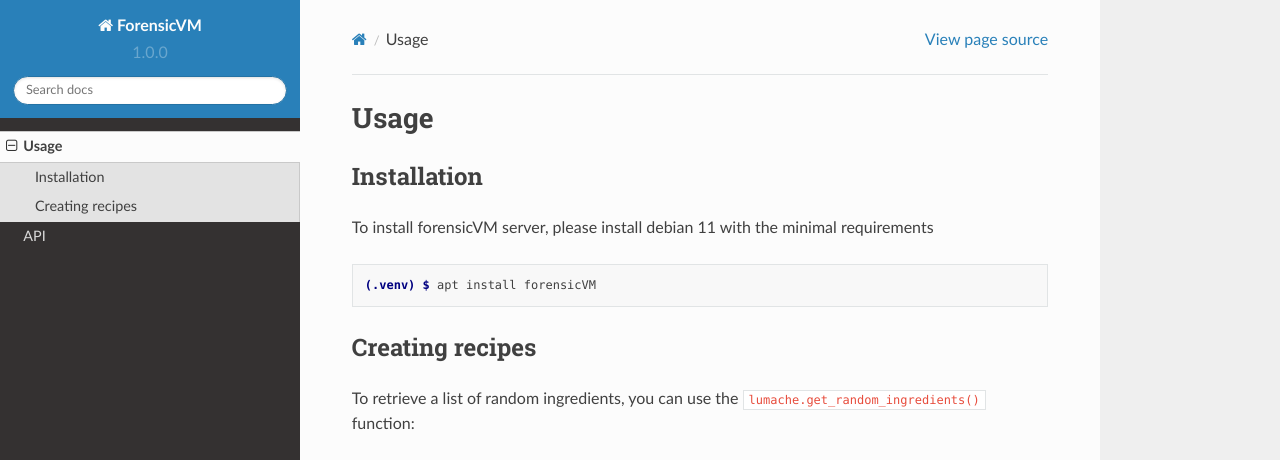
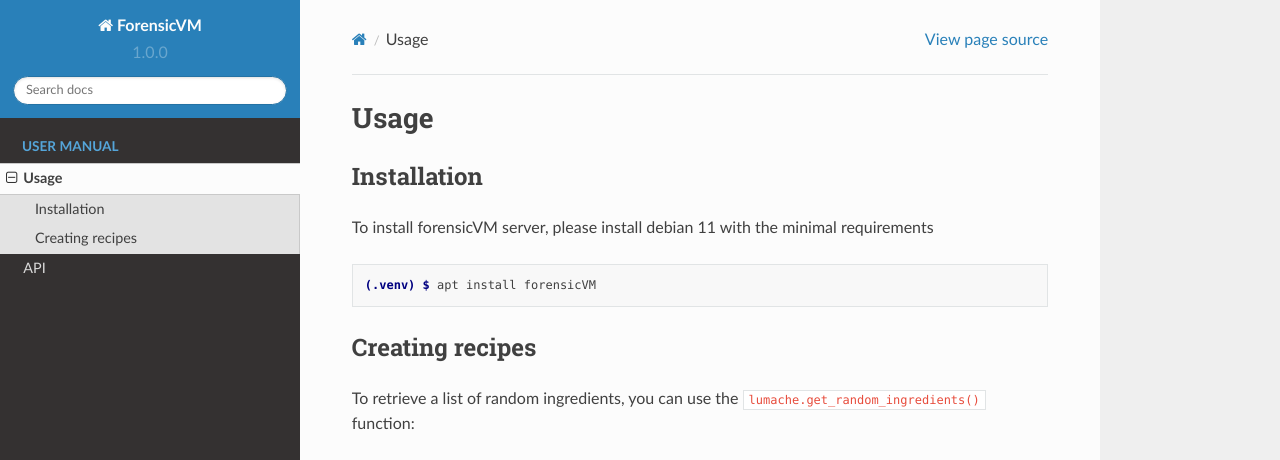
Before and after one commit to nunomourinho/ForensicVMServerAndClientDocs, a Sphinx documentation site: the page built from docs/source/usage.rst, in a window 1280 px wide and 1095 px high. Shown: the top 460 px of the window. Built offline with Sphinx 7.4.7 and the Read the Docs theme 2.0.0, drawn with Linux system fonts in a browser that asks for light colours; pages that are not in the unit, such as notebooks, are missing from menus; grey boxes are pictures that could not be loaded.

Commit message:
Update index.rst

```diff
--- a/docs/source/index.rst
+++ b/docs/source/index.rst
@@ -33,6 +33,12 @@
 --------
 
 .. toctree::
+   :caption: User Manual
+   :hidden:
 
    usage
+
+   :caption: Api Calls
+   :hidden:
+
    api
```
